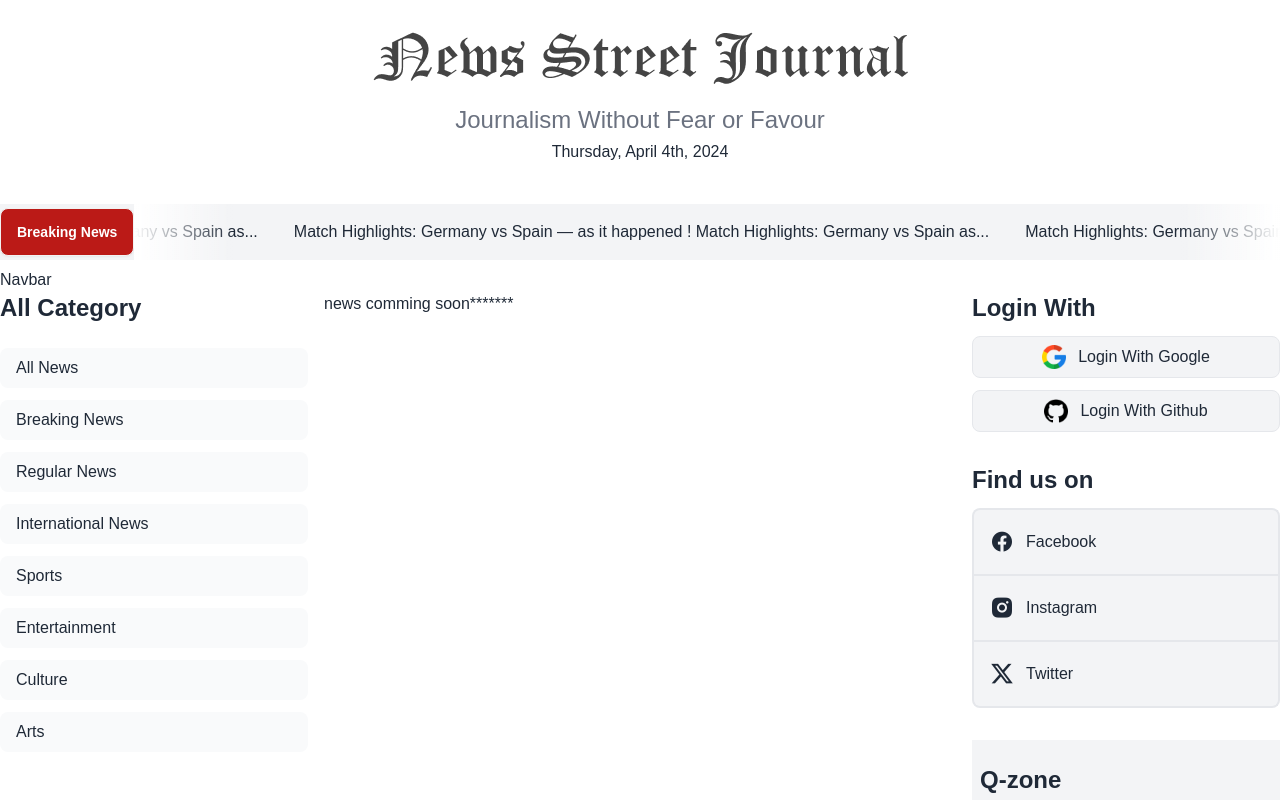
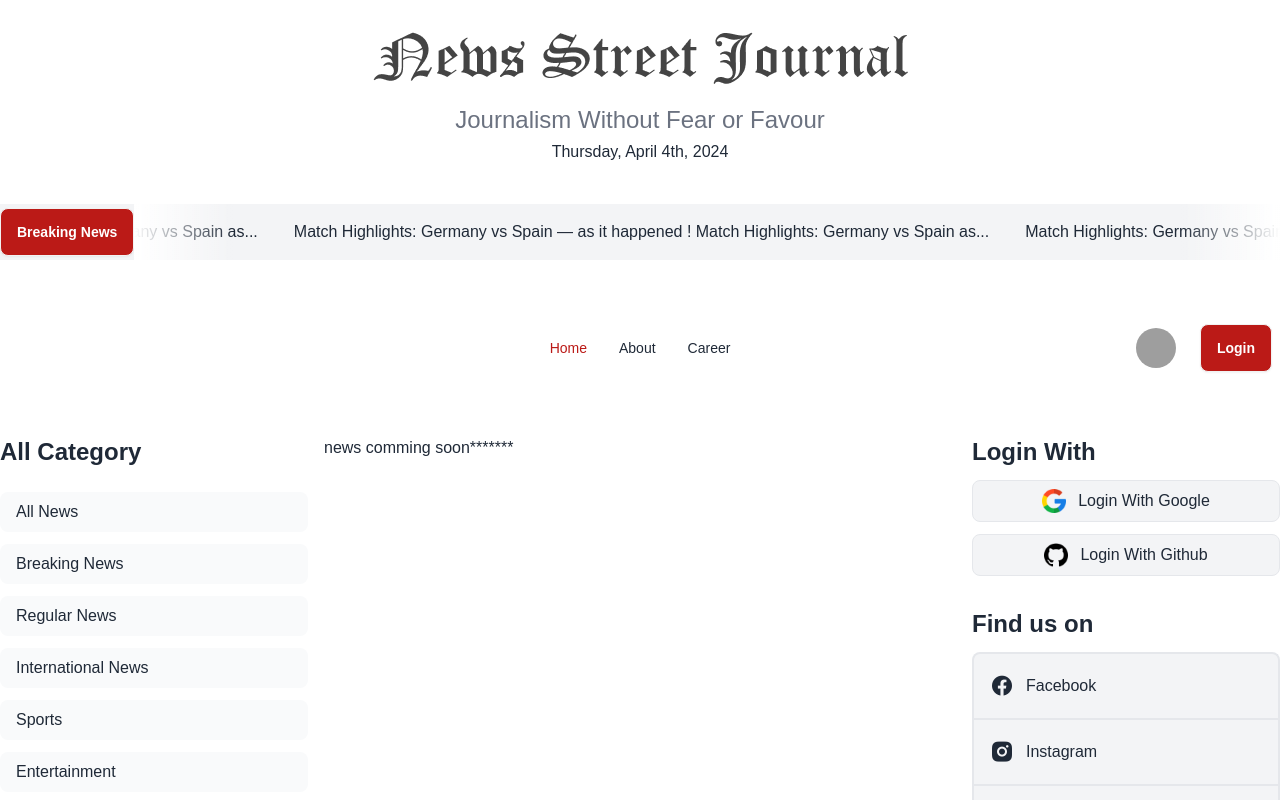
Before and after one commit to hellomaruf/News-Street-Journal, a React (Vite) app: page / in a window 1280 px wide. Shown: the top 800 px of the page. Built offline with nearby package versions, Linux system fonts and the light colour scheme; grey boxes are pictures that could not be loaded.

Commit message:
added navbar

```diff
--- a/src/shared/Navbar/Nav.jsx
+++ b/src/shared/Navbar/Nav.jsx
@@ -1,7 +1,81 @@
+import { NavLink } from "react-router-dom";
+
 function Nav() {
+  const navLink = (
+    <>
+      <div className="flex gap-8 font-medium">
+        <NavLink
+          className={({ isActive }) =>
+            isActive ? "text-[#BB1A17]" : "text-gray-800"
+          }
+          to="/"
+        >
+          Home
+        </NavLink>
+        <NavLink
+          className={({ isActive }) =>
+            isActive ? "text-[#BB1A17]" : "text-gray-800"
+          }
+          to="/about"
+        >
+          About
+        </NavLink>
+        <NavLink
+          className={({ isActive }) =>
+            isActive ? "text-[#BB1A17]" : "text-gray-800"
+          }
+          to="/career"
+        >
+          Career
+        </NavLink>
+      </div>
+    </>
+  );
   return (
     <div>
-      <h2 className="font-unifrak">Navbar</h2>
+      <div className="navbar bg-base-100 my-14">
+        <div className="navbar-start">
+          <div className="dropdown">
+            <div tabIndex={0} role="button" className="btn btn-ghost lg:hidden">
+              <svg
+                xmlns="http://www.w3.org/2000/svg"
+                className="h-5 w-5"
+                fill="none"
+                viewBox="0 0 24 24"
+                stroke="currentColor"
+              >
+                <path
+                  strokeLinecap="round"
+                  strokeLinejoin="round"
+                  strokeWidth="2"
+                  d="M4 6h16M4 12h8m-8 6h16"
+                />
+              </svg>
+            </div>
+            <ul
+              tabIndex={0}
+              className="menu menu-sm dropdown-content mt-3 z-[1] p-2 shadow bg-base-100 rounded-box w-52"
+            >
+              {navLink}
+            </ul>
+          </div>
+        </div>
+        <div className="navbar-center hidden lg:flex">
+          <ul className="menu menu-horizontal px-1">{navLink}</ul>
+        </div>
+        <div className="navbar-end">
+          <div className="avatar">
+            <div className="w-10 mr-6 rounded-full">
+              <img src="https://daisyui.com/images/stock/photo-1534528741775-53994a69daeb.jpg" />
+            </div>
+          </div>
+          <div className="">
+            <a className="btn bg-[#BB1A17] hover:bg-[#d23d3a] text-white">
+              Login
+            </a>
+          </div>
+        </div>
+      </div>
     </div>
   );
 }
```
